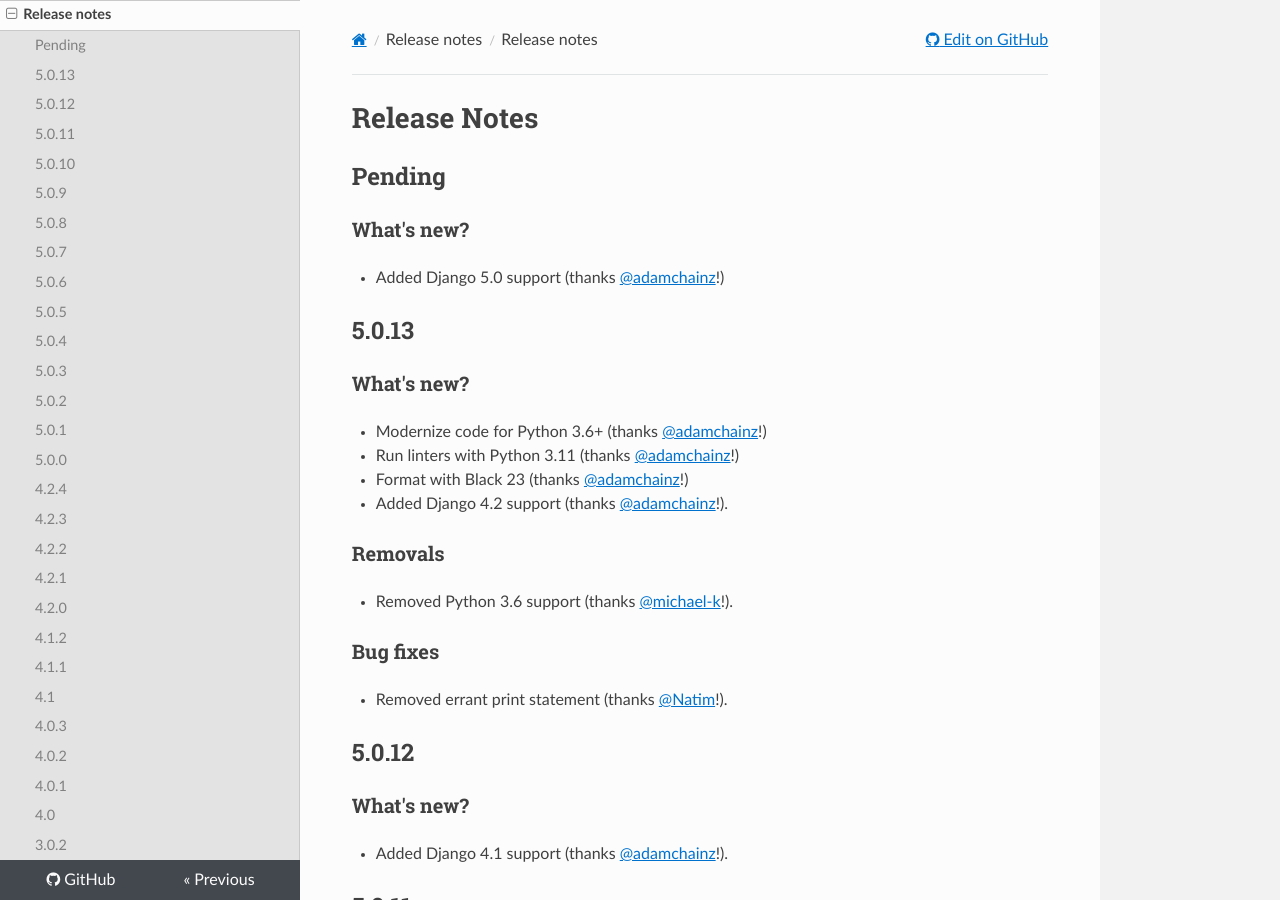
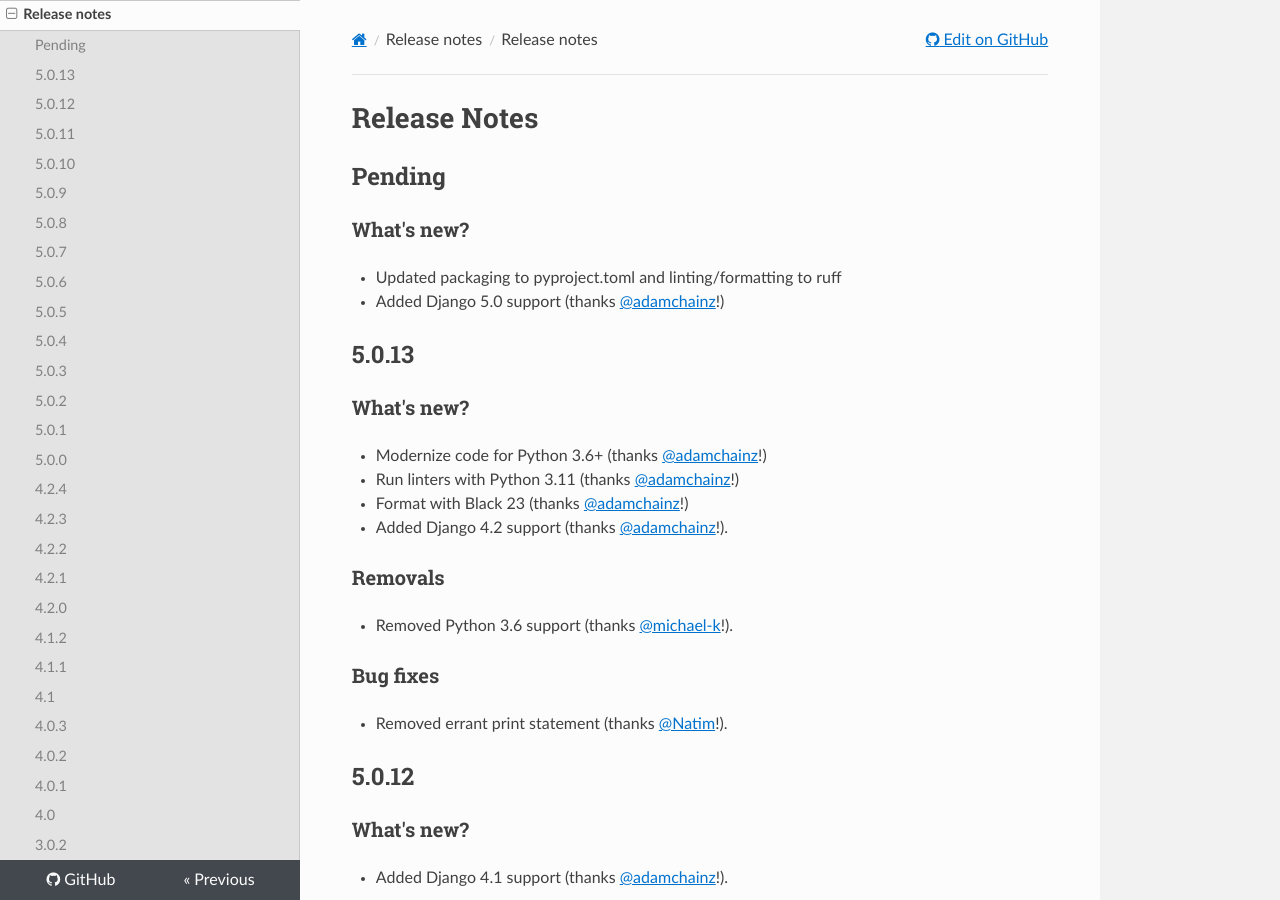
Before and after one commit to cfpb/django-flags, an MkDocs documentation site: the page built from docs/releasenotes.md, in a window 1280 px wide and 900 px high. Built offline with MkDocs 1.6.1, drawn with Linux system fonts in a browser that asks for light colours; nearby versions of some CDN libraries.

Commit message:
Update changelog

```diff
--- a/docs/releasenotes.md
+++ b/docs/releasenotes.md
@@ -4,6 +4,7 @@
 
 ### What's new?
 
+- Updated packaging to pyproject.toml and linting/formatting to ruff
 - Added Django 5.0 support (thanks [@adamchainz](https://github.com/adamchainz)!)
 
 ## 5.0.13
```
